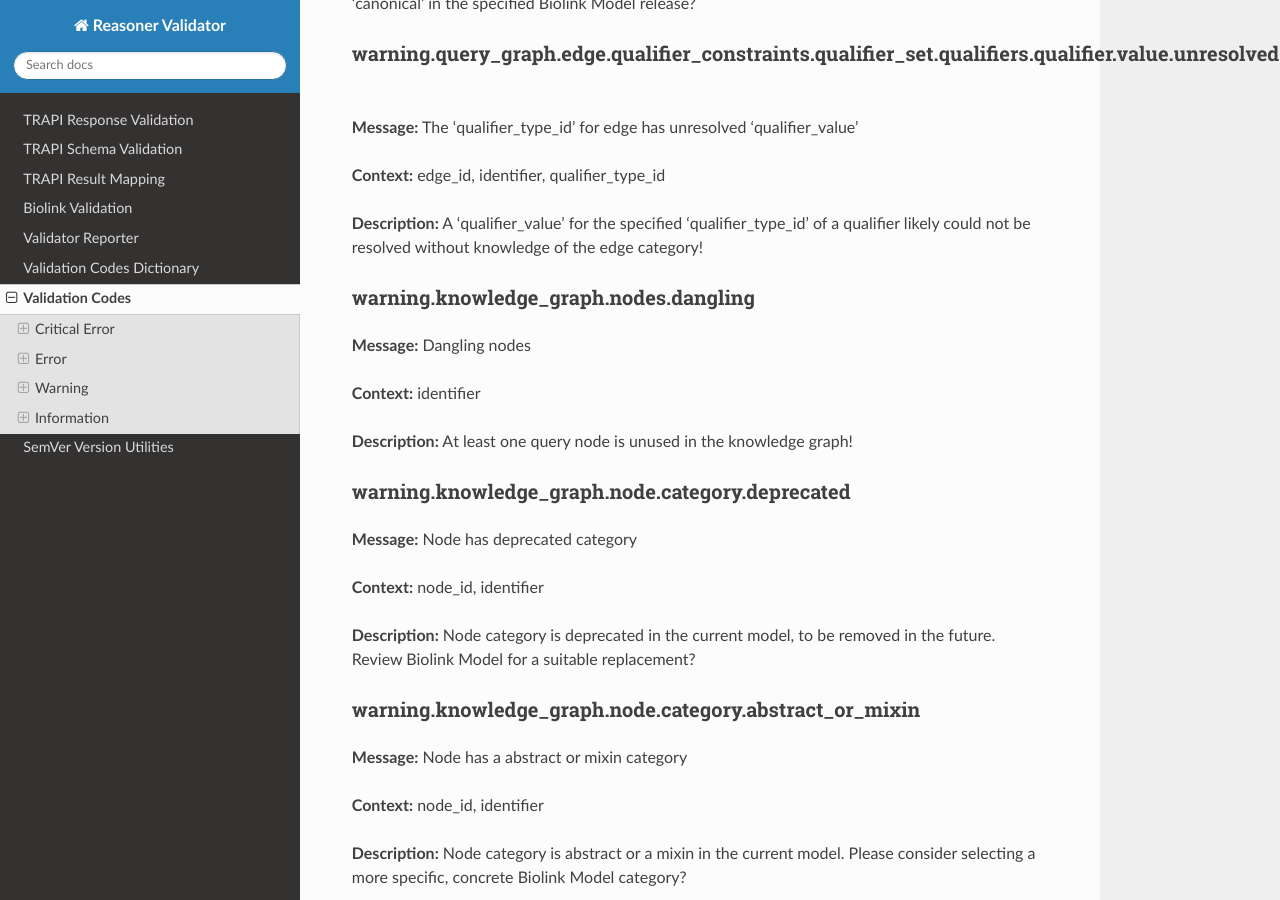
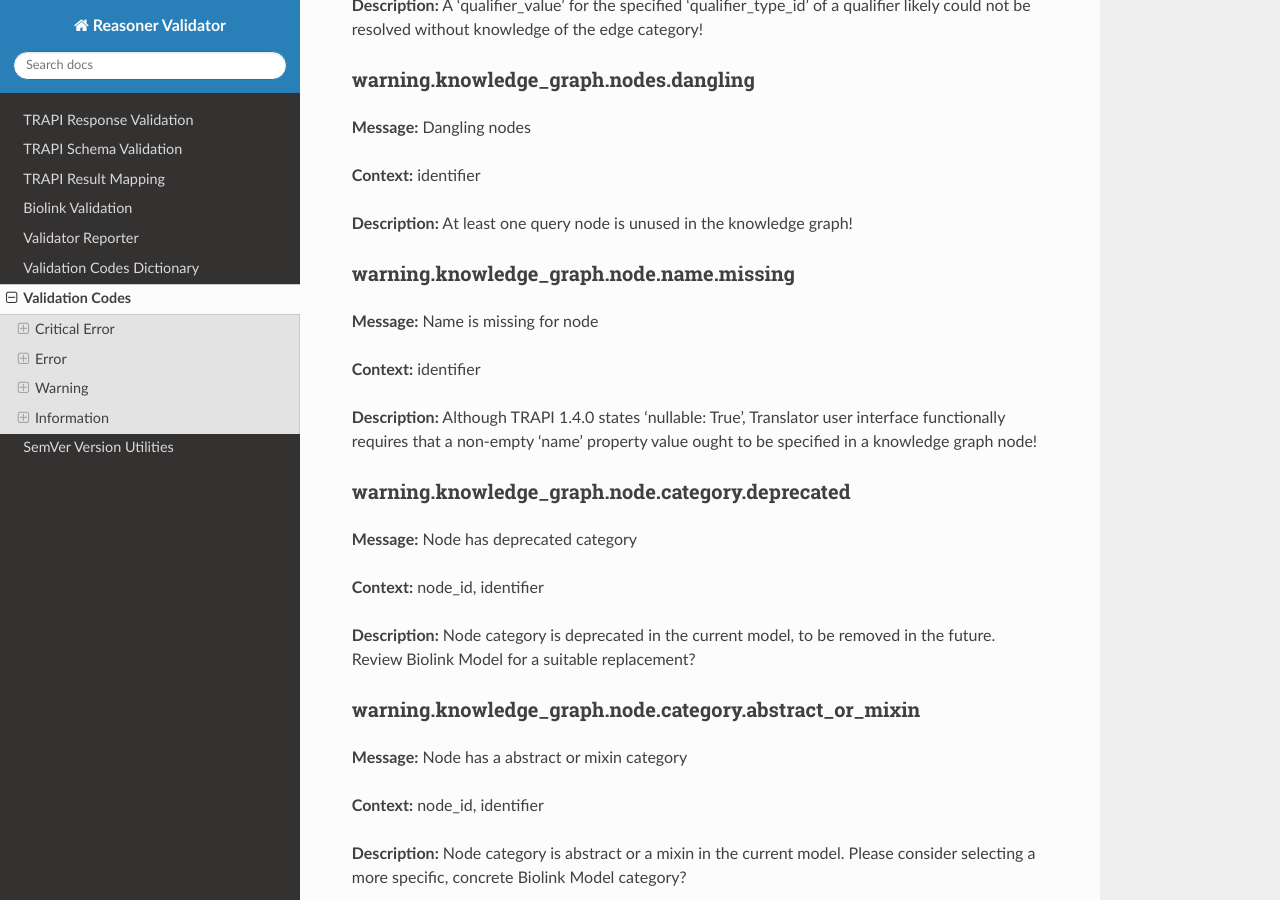
Before and after one commit to NCATSTranslator/reasoner-validator, a Sphinx documentation site: the page built from docs/validation_codes_dictionary.md, in a window 1280 px wide and 900 px high, scrolled down 25348 px. Built offline with Sphinx 7.4.7 and the Read the Docs theme 2.0.0, drawn with Linux system fonts in a browser that asks for light colours; some of the changed text lies outside the part shown.

Commit message:
Demote knowledge_graph.node.name.missing validation error to a warning.

```diff
--- a/docs/validation_codes_dictionary.md
+++ b/docs/validation_codes_dictionary.md
@@ -954,6 +946,14 @@
 
 **Description:** At least one query node is unused in the knowledge graph!
 
+### warning.knowledge_graph.node.name.missing
+
+**Message:** Name is missing for node
+
+**Context:** identifier
+
+**Description:** Although TRAPI 1.4.0 states 'nullable: True', Translator user interface functionally requires that a non-empty 'name' property value ought to be specified in a knowledge graph node!
+
 ### warning.knowledge_graph.node.category.deprecated
 
 **Message:** Node has deprecated category
```
Also changed, not shown: other parts of docs/validation_codes_dictionary.md (+0 -8 lines), 3 other files.
